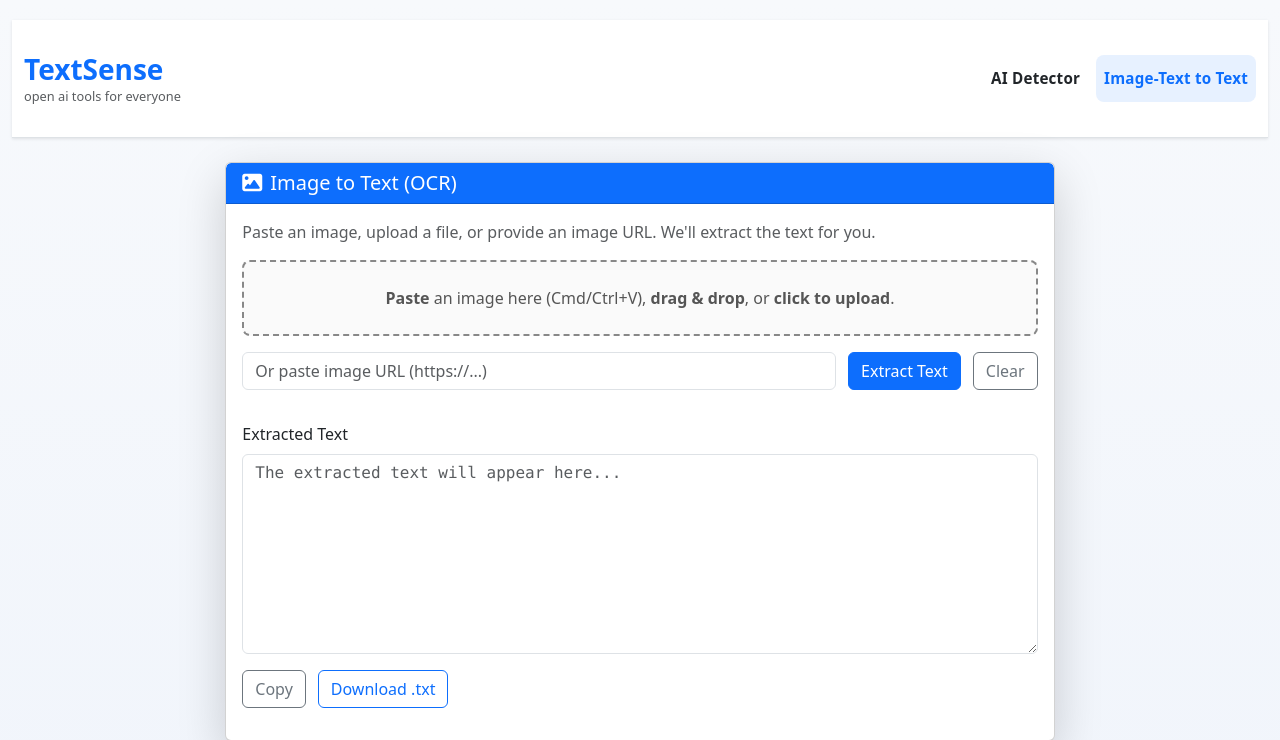
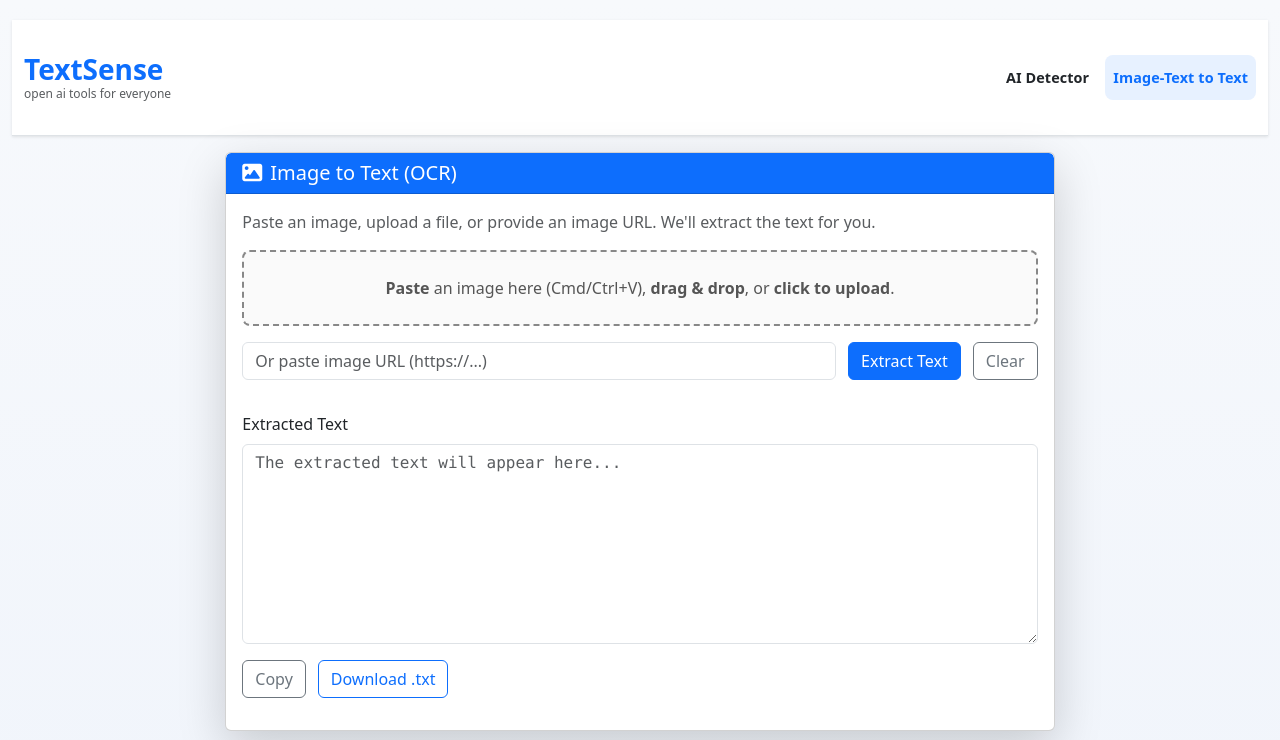
Before and after one commit to mlopez6132/textsense, a Flask app: template templates/ocr.html in a window 1280 px wide. Shown: the top 740 px of the page. Run offline with Flask 3, Linux system fonts and the light colour scheme; the template is opened without the code that fills it, so the values that code supplies are empty.

Commit message:
Reduce header height, keep nav next to brand, remove per-page nav styles, align sizes across pages

```diff
--- a/static/css/style.css
+++ b/static/css/style.css
@@ -14,7 +14,7 @@ body {
 
 /* Navbar improvements */
 .navbar {
-    padding: 1rem 0;
+    padding: 0.6rem 0; /* reduced header height */
     background: #ffffff !important;
     box-shadow: 0 1px 3px rgba(0, 0, 0, 0.1);
 }
@@ -25,15 +25,15 @@ body {
 }
 
 .brand-logo-text {
-    color: #0d6efd !important; /* Bootstrap primary blue like before */
-    font-size: 1.75rem !important;
+    color: #0d6efd !important; /* Bootstrap primary blue */
+    font-size: 1.55rem !important; /* slightly smaller to reduce header size */
     line-height: 1.2;
-    margin-bottom: 0.125rem;
+    margin-bottom: 0.05rem;
 }
 
 .brand-tagline {
     color: #6c757d !important;
-    font-size: 0.8rem !important;
+    font-size: 0.75rem !important;
     font-weight: 400;
     line-height: 1.2;
     margin: 0;
@@ -52,8 +52,8 @@ body {
     margin: 0;
     color: #212529 !important;
     font-weight: 600;
-    letter-spacing: 0.2px;
-    font-size: 0.95rem;
+    letter-spacing: 0.1px;
+    font-size: 0.9rem;
 }
 
 .navbar-nav .nav-link:hover {
--- a/templates/ocr.html
+++ b/templates/ocr.html
@@ -31,7 +31,7 @@
 <body>
   <div class="container-fluid">
     <!-- Header / Navbar -->
-    <nav class="navbar navbar-expand-lg bg-white border-bottom mb-4">
+    <nav class="navbar navbar-expand-lg bg-white border-bottom mb-3">
       <div class="container-fluid">
         <div class="navbar-brand d-flex flex-column align-items-start">
           <a href="/" class="brand-logo-text fw-bold fs-3 text-decoration-none">TextSense</a>
```
Also changed, not shown: templates/index.html (+1 -6 lines).
